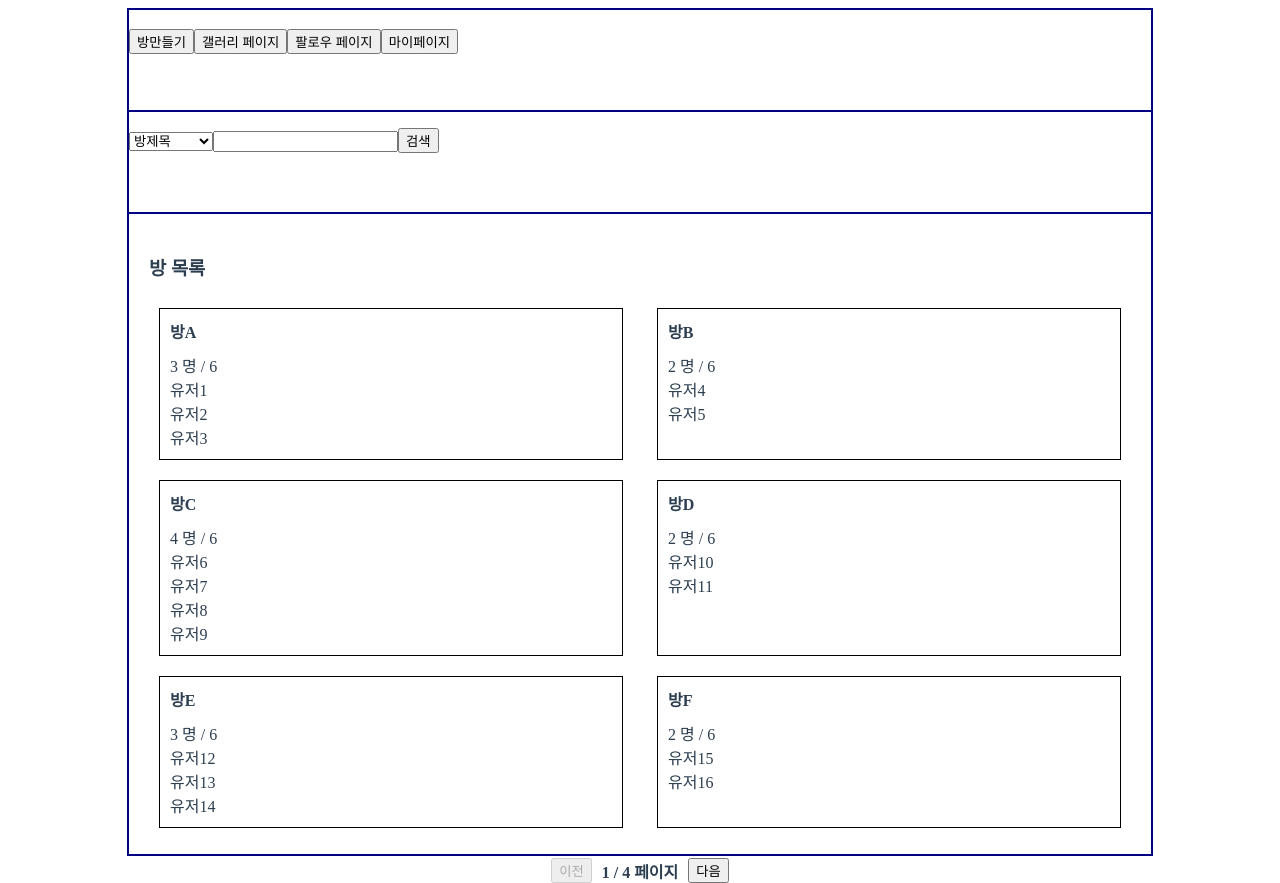
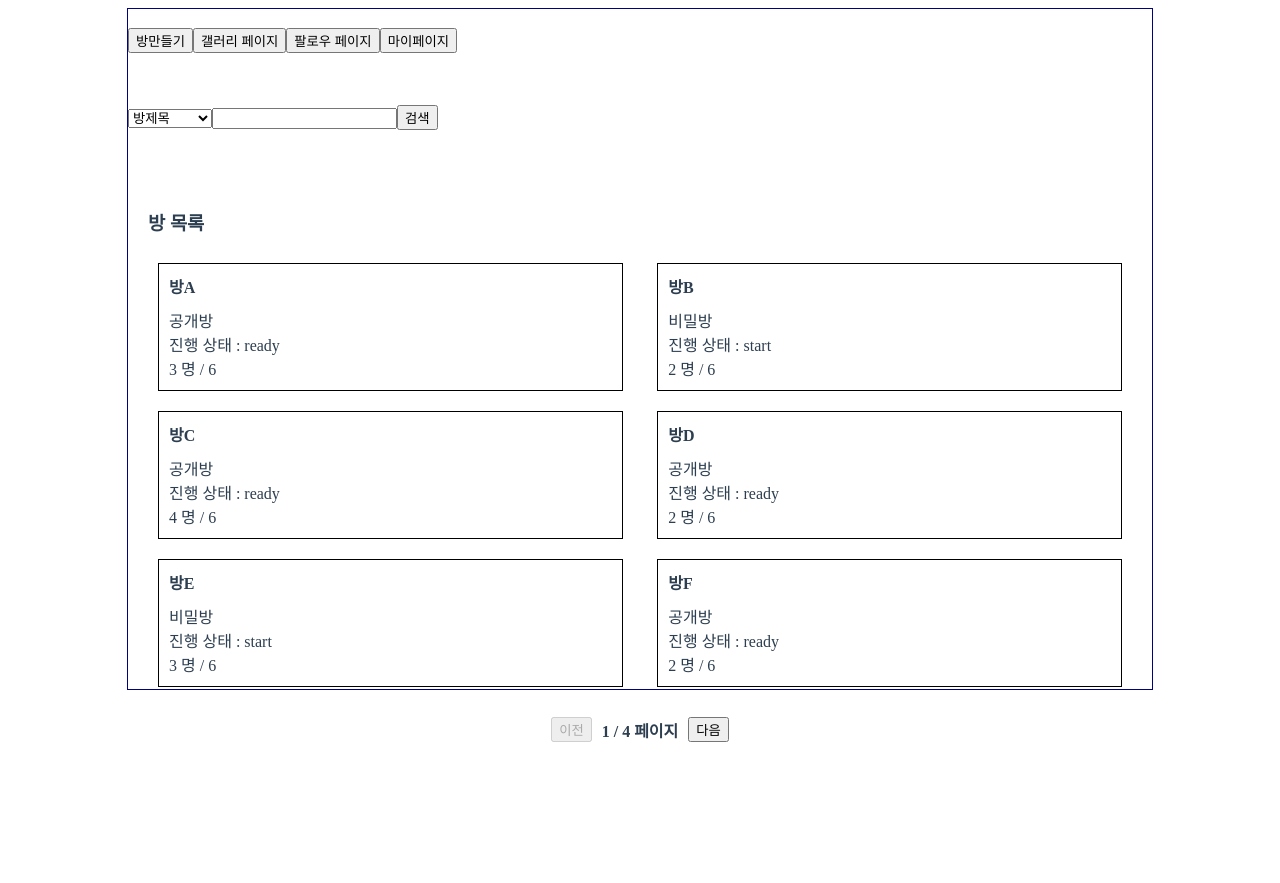
Before and after one commit to Chani17/ng3-client, a Vue app: page / in a window 1280 px wide. After the commit the page ends 800 px from the top, so only its background shows below. Built offline with nearby package versions, Linux system fonts and the light colour scheme.

Commit message:
Refactor : 방 목록 출력 내용 수정
- 방 공개 여부, 게임 진행 상태 추가 / 유저 목록은 삭제

```diff
--- a/public/mock-data.json
+++ b/public/mock-data.json
@@ -1,6 +1,8 @@
 [
   {
     "title": "방A",
+    "password": "",
+    "status": "ready",
     "users": [
       { "nickname": "유저1" },
       { "nickname": "유저2" },
@@ -9,6 +11,8 @@
   },
   {
     "title": "방B",
+    "password": "123",
+    "status": "start",
     "users": [
       { "nickname": "유저4" },
       { "nickname": "유저5" }
@@ -16,6 +20,8 @@
   },
   {
     "title": "방C",
+    "password": "",
+    "status": "ready",
     "users": [
       { "nickname": "유저6" },
       { "nickname": "유저7" },
@@ -25,6 +31,8 @@
   },
   {
     "title": "방D",
+    "password": "",
+    "status": "ready",
     "users": [
       { "nickname": "유저10" },
       { "nickname": "유저11" }
@@ -32,6 +40,8 @@
   },
   {
     "title": "방E",
+    "password": "123",
+    "status": "start",
     "users": [
       { "nickname": "유저12" },
       { "nickname": "유저13" },
@@ -40,6 +50,8 @@
   },
   {
     "title": "방F",
+    "password": "",
+    "status": "ready",
     "users": [
       { "nickname": "유저15" },
       { "nickname": "유저16" }
@@ -47,6 +59,8 @@
   },
   {
     "title": "방G",
+    "password": "123",
+    "status": "start",
     "users": [
       { "nickname": "유저17" },
       { "nickname": "유저18" },
@@ -56,6 +70,8 @@
   },
   {
     "title": "방H",
+    "password": "",
+    "status": "ready",
     "users": [
       { "nickname": "유저21" },
       { "nickname": "유저22" },
@@ -64,6 +80,8 @@
   },
   {
     "title": "방I",
+    "password": "",
+    "status": "ready",
     "users": [
       { "nickname": "유저24" },
       { "nickname": "유저25" },
@@ -73,6 +91,8 @@
   },
   {
     "title": "방J",
+    "password": "",
+    "status": "ready",
     "users": [
       { "nickname": "유저28" },
       { "nickname": "유저29" }
@@ -80,6 +100,8 @@
   },
   {
     "title": "방K",
+    "password": "123",
+    "status": "start",
     "users": [
       { "nickname": "유저30" },
       { "nickname": "유저31" },
@@ -88,6 +110,8 @@
   },
   {
     "title": "방L",
+    "password": "",
+    "status": "ready",
     "users": [
       { "nickname": "유저33" },
       { "nickname": "유저34" },
@@ -97,6 +121,8 @@
   },
   {
     "title": "방M",
+    "password": "",
+    "status": "ready",
     "users": [
       { "nickname": "유저37" },
       { "nickname": "유저38" }
@@ -104,6 +130,8 @@
   },
   {
     "title": "방N",
+    "password": "123",
+    "status": "start",
     "users": [
       { "nickname": "유저39" },
       { "nickname": "유저40" },
@@ -113,6 +141,8 @@
   },
   {
     "title": "방O",
+    "password": "",
+    "status": "ready",
     "users": [
       { "nickname": "유저43" },
       { "nickname": "유저44" },
@@ -121,6 +151,8 @@
   },
   {
     "title": "방P",
+    "password": "123",
+    "status": "start",
     "users": [
       { "nickname": "유저46" },
       { "nickname": "유저47" }
@@ -128,6 +160,8 @@
   },
   {
     "title": "방Q",
+    "password": "",
+    "status": "ready",
     "users": [
       { "nickname": "유저48" },
       { "nickname": "유저49" },
@@ -136,6 +170,8 @@
   },
   {
     "title": "방R",
+    "password": "123",
+    "status": "start",
     "users": [
       { "nickname": "유저51" },
       { "nickname": "유저52" },
@@ -144,6 +180,8 @@
   },
   {
     "title": "방S",
+    "password": "",
+    "status": "ready",
     "users": [
       { "nickname": "유저54" },
       { "nickname": "유저55" }
@@ -151,6 +189,8 @@
   },
   {
     "title": "방T",
+    "password": "",
+    "status": "ready",
     "users": [
       { "nickname": "유저56" },
       { "nickname": "유저57" },
--- a/src/assets/base.css
+++ b/src/assets/base.css
@@ -1,16 +1,16 @@
 .header {
-    height: 100px;
-    border: 1px solid navy;
+    height: 10vh; /* 기존 100px을 화면 높이의 10%로 변경 */
+    /* border: 1px solid navy; */
 }
 
 .middle {
-    height: 100px;
-    border: 1px solid navy;
-    min-height: 100px; /* 기본 사이즈 */
+    height: 10vh; /* 기존 100px을 화면 높이의 10%로 변경 */
+    /* border: 1px solid navy; */
+    min-height: 10vh; /* 기본 사이즈로 화면 높이의 10% */
     display: flex;
 }
 
 .footer {
-    height: 600px;
-    border: 1px solid navy;
+    height: 60vh; /* 기존 600px을 화면 높이의 60%로 변경 */
+    /* border: 1px solid navy; */
 }
--- a/src/components/main/CreateRoomModal.vue
+++ b/src/components/main/CreateRoomModal.vue
@@ -2,16 +2,12 @@
   <div v-if="showModal" class="modal-overlay">
     <div class="modal-content">
       <h2>방 만들기</h2>
-      <input v-model="roomTitle" placeholder="방 제목을 입력하세요" />
+      <input v-model="roomTitle" placeholder="방 제목을 입력하세요." />
 
       <!-- 비밀방 체크박스 -->
       <div class="checkbox">
-        <input
-          type="checkbox"
-          id="privateRoom"
-          v-model="isPrivateRoom"
-        />
-        <label for="privateRoom">비밀방</label>
+        <input type="checkbox" id="private-room" v-model="isPrivateRoom" />
+        <label for="private-room">비밀방</label>
       </div>
 
       <!-- 비밀번호 입력 (비활성화/활성화) -->
--- a/src/components/main/RoomList.vue
+++ b/src/components/main/RoomList.vue
@@ -2,18 +2,13 @@
   <div class="footer">
     <h3>방 목록</h3>
     <div class="room-list">
-      <div
-        class="room-box"
-        v-for="(room, index) in paginatedRooms"
-        :key="index"
-      >
+      <div class="room-box" v-for="(room, index) in paginatedRooms" :key="index">
         <div class="room-title">{{ room.title }}</div>
+        <!-- 비밀방 여부 표시 -->
+        <div v-if="room.password !== ''" class="room-status">비밀방</div>
+        <div v-else class="room-status">공개방</div>
+        <div class="room-status">진행 상태 : {{ room.status }}</div>
         <div class="user-count">{{ room.users.length }} 명 / 6</div>
-        <div class="user-list">
-          <div v-for="(user, userIndex) in room.users" :key="userIndex">
-            {{ user.nickname }}
-          </div>
-        </div>
       </div>
     </div>
     <div class="btn-cover">
@@ -21,7 +16,11 @@
         이전
       </button>
       <span class="page-count">{{ pageNum + 1 }} / {{ pageCount }} 페이지</span>
-      <button :disabled="pageNum >= pageCount - 1" @click="nextPage" class="page-btn">
+      <button
+        :disabled="pageNum >= pageCount - 1"
+        @click="nextPage"
+        class="page-btn"
+      >
         다음
       </button>
     </div>
@@ -33,8 +32,8 @@ export default {
   props: {
     rooms: {
       type: Array,
-      default: () => []
-    }
+      default: () => [],
+    },
   },
   data() {
     return {
@@ -50,7 +49,7 @@ export default {
       const start = this.pageNum * this.pageSize;
       const end = start + this.pageSize;
       return this.rooms.slice(start, end);
-    }
+    },
   },
   methods: {
     nextPage() {
@@ -62,13 +61,13 @@ export default {
       if (this.pageNum > 0) {
         this.pageNum -= 1;
       }
-    }
+    },
   },
   watch: {
     rooms() {
-      this.pageNum = 0;  // rooms가 변경될 때 pageNum을 초기화
-    }
-  }
+      this.pageNum = 0; // rooms가 변경될 때 pageNum을 초기화
+    },
+  },
 };
 </script>
 
```
